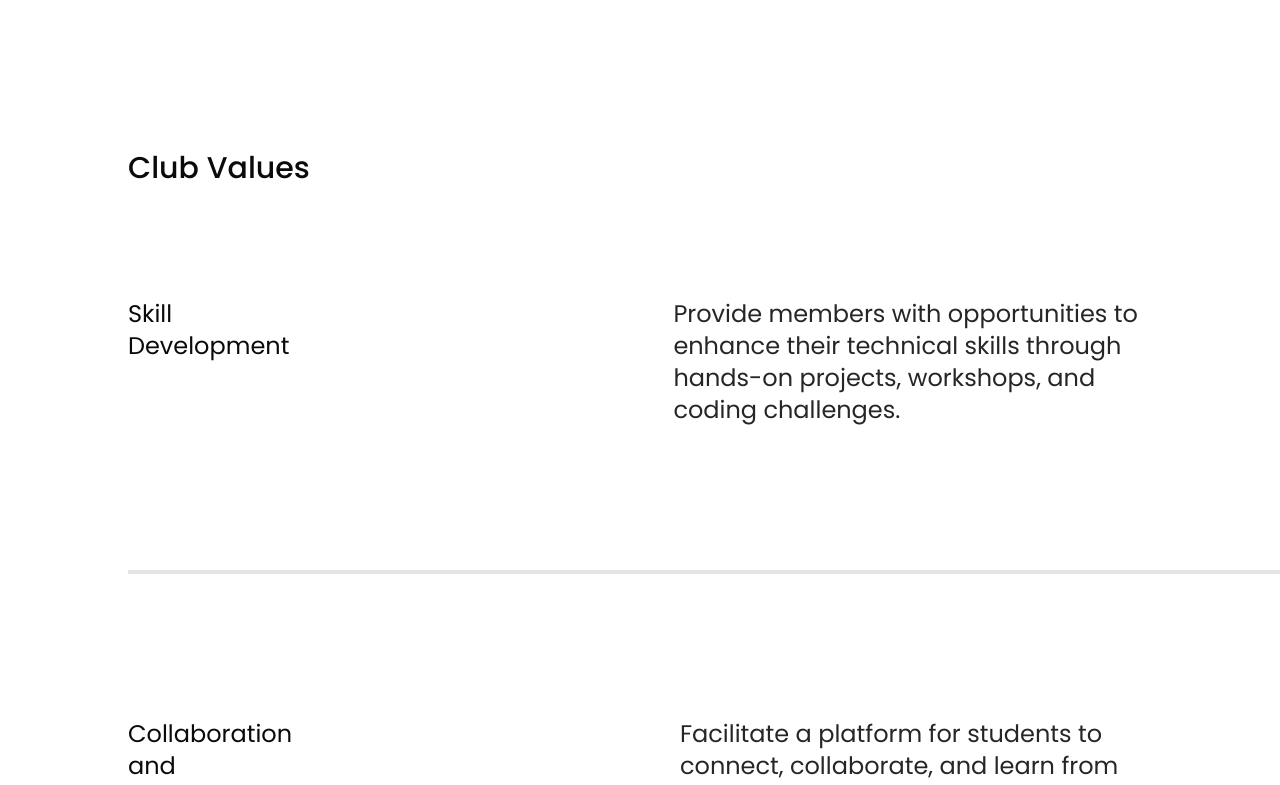
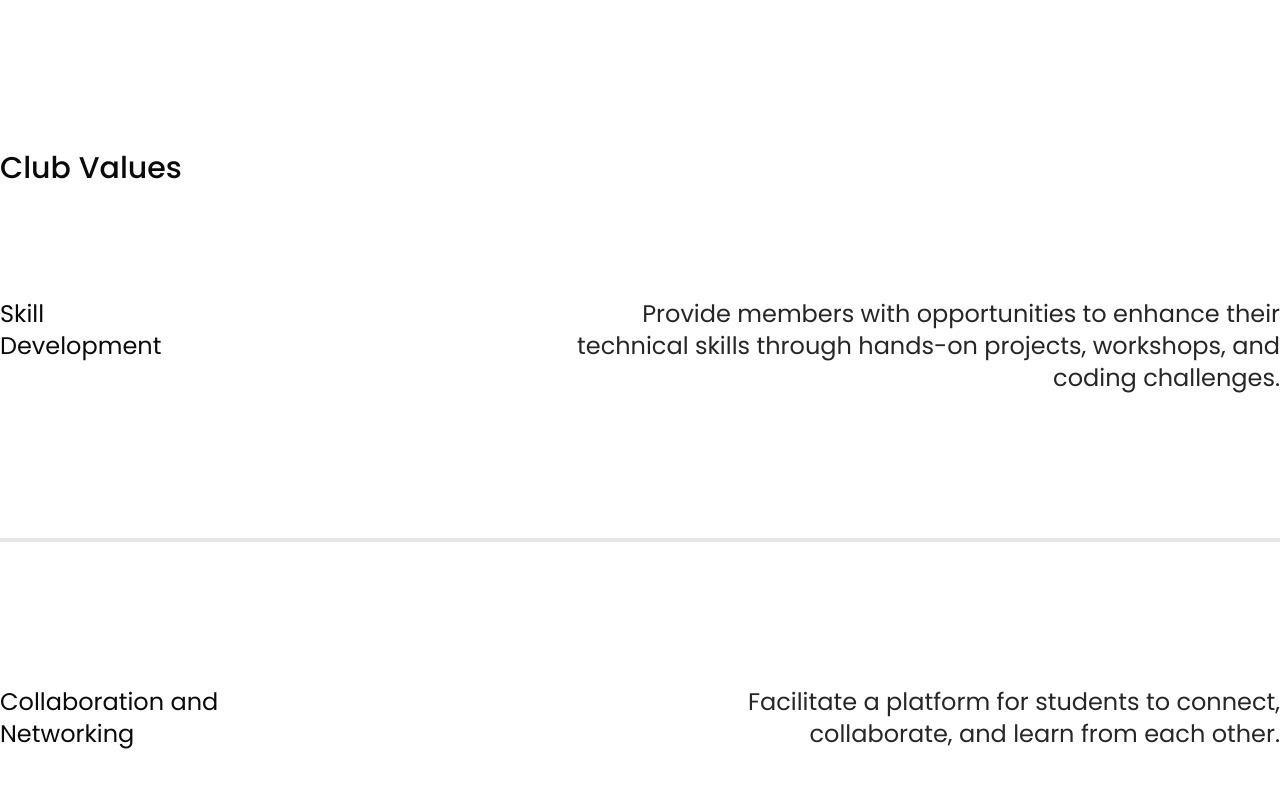
Before and after one commit to SWC-Software-Engineering-Club/SWE-Club-Website, a Next.js app: page / in a window 1280 px wide. Shown: the part 1678-2463 px from the top of the page. Built offline with nearby package versions, Linux system fonts and the light colour scheme.

Commit message:
Improve div

```diff
--- a/components/clubvalues-card.tsx
+++ b/components/clubvalues-card.tsx
@@ -24,9 +24,9 @@ const ClubValuesCard = () => {
         <div key={index} className="flex flex-col">
           <div key={index} className="flex justify-between">
           <h2 className="text-2xl text-left">{member.title}</h2>
-          <p className="text-2xl text-left ml-96 text-neutral-800 dark:text-neutral-600">{member.description}</p>
+          <p className="text-2xl text-right ml-96 text-neutral-800 dark:text-neutral-600">{member.description}</p>
           </div>
-          <hr className="border-2 my-36 max-w-6xl w-screen"></hr>
+          <hr className="border-2 my-36 max-w-6xl w-screen"  style={{ maxWidth: "96rem" }}></hr>
         </div>
       ))}
     </>
--- a/components/clubvalues.tsx
+++ b/components/clubvalues.tsx
@@ -2,7 +2,7 @@ import ClubValuesCard from "./clubvalues-card";
 
 const ClubValues = () => {
   return (
-    <div className="max-w-screen-lg">
+    <div className="max-w-screen-lg" style={{ maxWidth: "1500px" }}>
     <h1 className="my-28 text-3xl font-medium text-left">Club Values</h1>
     <ClubValuesCard />
     </div>
```
